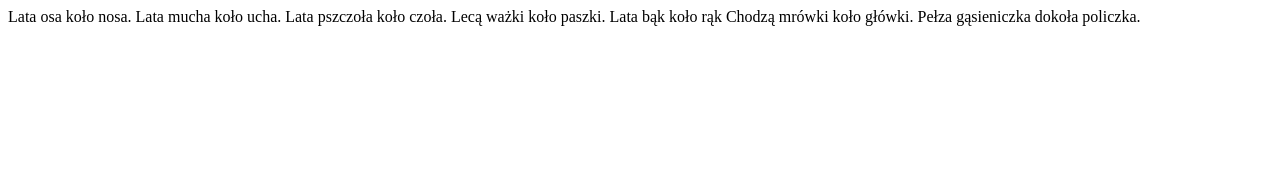
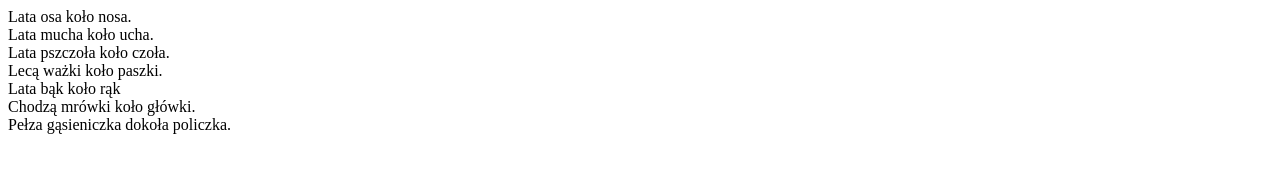
Before and after one commit to Flash3rYT/16032021GrupaNr1, a plain HTML site: page index.html in a window 1280 px wide. Drawn offline with Linux system fonts and the light colour scheme.

Commit message:
Commit 2

```diff
--- a/index.html
+++ b/index.html
@@ -8,13 +8,13 @@
 </head>
 <body>
     <div class="PatrykWojciech">
-        Lata osa koło nosa.
-        Lata mucha koło ucha.
-        Lata pszczoła koło czoła.
-        Lecą ważki koło paszki.
-        Lata bąk koło rąk
-        Chodzą mrówki koło główki.
-        Pełza gąsieniczka dokoła policzka.
+        Lata osa koło nosa.<br>
+        Lata mucha koło ucha.<br>
+        Lata pszczoła koło czoła.<br>
+        Lecą ważki koło paszki.<br>
+        Lata bąk koło rąk<br>
+        Chodzą mrówki koło główki.<br>
+        Pełza gąsieniczka dokoła policzka.<br>
     </div>
 </body>
 </html>
```
